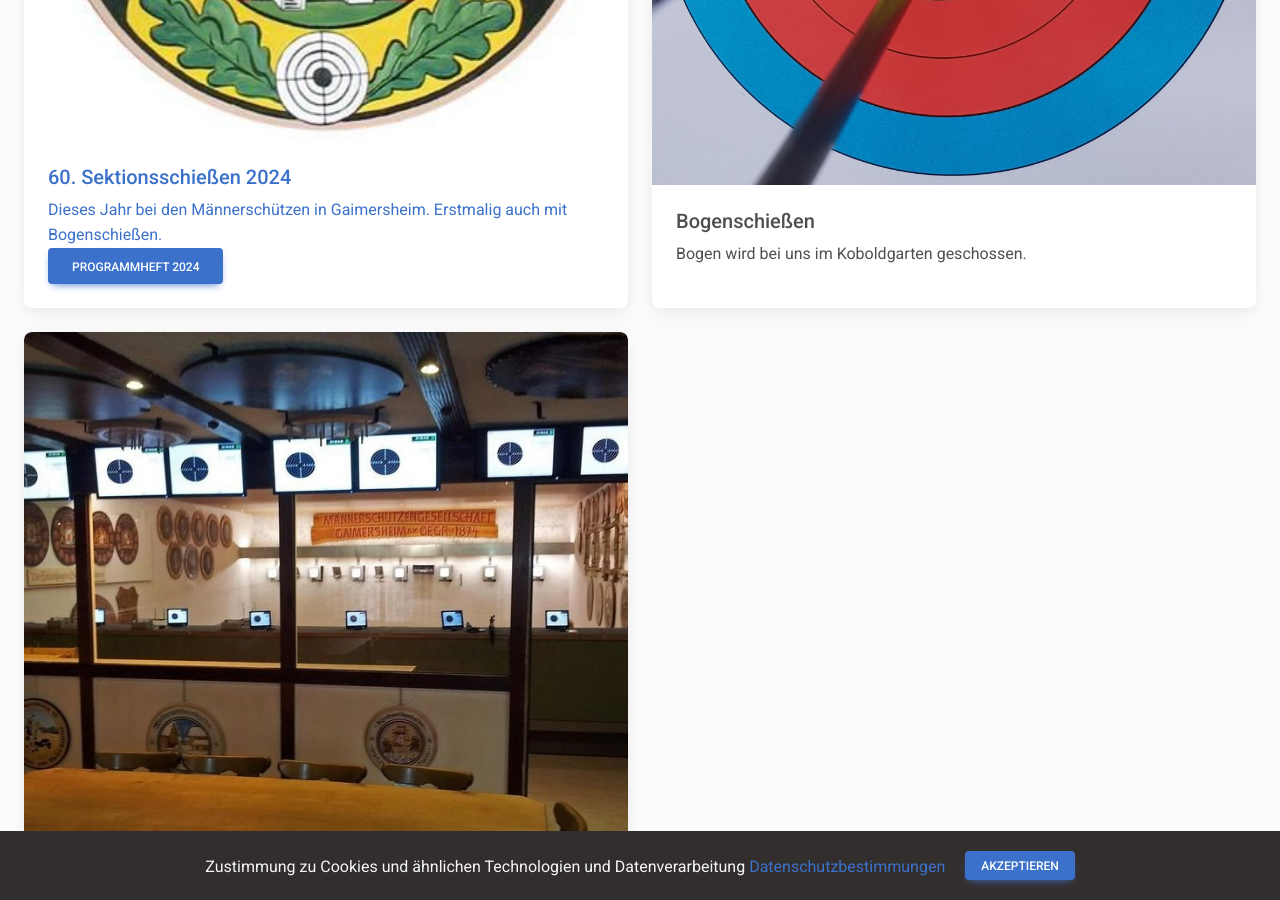
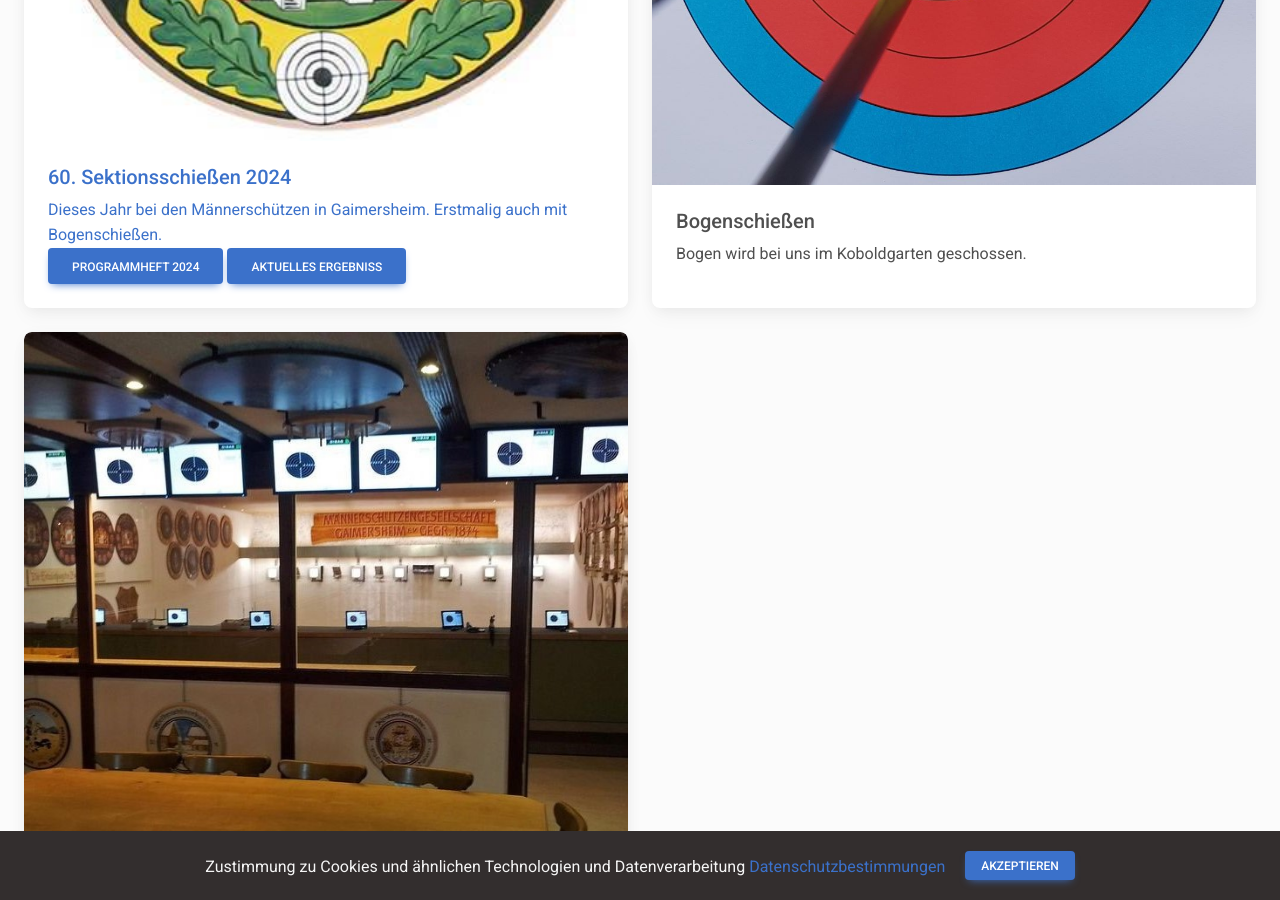
Before and after one commit to MannerschutzenGaimersheim/MannerschutzenGaimersheim.github.io, a Jekyll site: the page built from index.html, in a window 1280 px wide and 900 px high, scrolled down 1359 px. Built offline with Jekyll 4.4.1, drawn with Linux system fonts in a browser that asks for light colours.

Commit message:
sektionsschießen ergebniss

```diff
--- a/index.html
+++ b/index.html
@@ -85,6 +85,8 @@ title: Männerschützen Gaimersheim
             </a>
             <button type="submit" class="btn btn-primary" data-mdb-ripple-init
               onclick="window.open('documents/Sektionsschiessen_2024_Programmheft.pdf')">Programmheft 2024</button>
+              <button type="submit" class="btn btn-primary" data-mdb-ripple-init
+              onclick="window.open('documents/Sektionsschiessen_2024_Ergebniss_LP_LG.pdf')">Aktuelles Ergebniss</button>
           </div>
         </div>
       </div>
```
Also changed, not shown: 1 other file.
